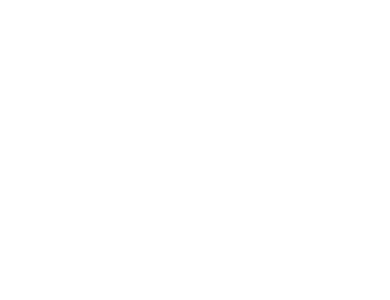
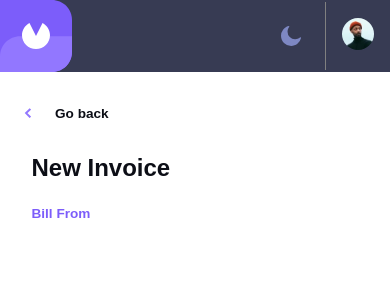
Before and after one commit to juliancioc/invoice-app-react, a React (Create React App) app: page /new-invoice in a window 390 px wide. Shown: the top 300 px of the page. Built offline with nearby package versions, Linux system fonts and the light colour scheme.

Commit message:
feat: create page new  invoice mobile first

```diff
--- a/src/components/Filters/index.tsx
+++ b/src/components/Filters/index.tsx
@@ -1,9 +1,15 @@
 import React from 'react'
+import { useHistory } from 'react-router-dom'
 
 import iconPlus from '../../assets/icon-plus.svg'
 import * as S from './styles'
 
 const Filters = () => {
+  const history = useHistory()
+
+  function handleNewInvoice() {
+    history.push('/new-invoice')
+  }
   return (
     <S.Wrapper>
       <S.LeftSide>
@@ -14,7 +20,7 @@
         <select name="filter" id="filter">
           <option>Filter</option>
         </select>
-        <button>
+        <button onClick={handleNewInvoice}>
           <img src={iconPlus} alt="Button add invoice" /> New
         </button>
       </S.RightSide>
--- /dev/null
+++ b/src/pages/NewInvoice/index.tsx
@@ -0,0 +1,21 @@
+import React from 'react'
+
+import GoBack from '../../components/GoBack'
+import NavBar from '../../components/NavBar'
+
+import * as S from './styles'
+
+const NewInvoice = () => {
+  return (
+    <S.Wrapper>
+      <NavBar />
+      <GoBack route="/" />
+      <S.Content>
+        <h1>New Invoice</h1>
+        <p className='title'>Bill From</p>
+      </S.Content>
+    </S.Wrapper>
+  )
+}
+
+export default NewInvoice
--- /dev/null
+++ b/src/pages/NewInvoice/styles.ts
@@ -0,0 +1,20 @@
+import styled from 'styled-components'
+
+export const Wrapper = styled.div``
+
+export const Content = styled.div`
+  max-width: 327px;
+  margin: 0 auto;
+
+  h1 {
+    font-size: 24px;
+    color: var(--color6);
+  }
+
+  .title {
+    color: var(--color-primary);
+    font-size: var(--font-small);
+    font-weight: 700;
+    margin: 24px 0;
+  }
+`
--- a/src/routes/index.tsx
+++ b/src/routes/index.tsx
@@ -3,13 +3,14 @@
 
 import ViewInvoice from "../pages/ViewInvoice"
 import Home from "../pages/Home"
-
 import Route from "./Route"
+import NewInvoice from "../pages/NewInvoice"
 
 const Routes: React.FC = () => (
   <Switch>
     <Route path="/" exact component={Home} />
     <Route path="/invoice/:id" component={ViewInvoice} />
+    <Route path="/new-invoice" component={NewInvoice} />
   </Switch>
 )
 
```
